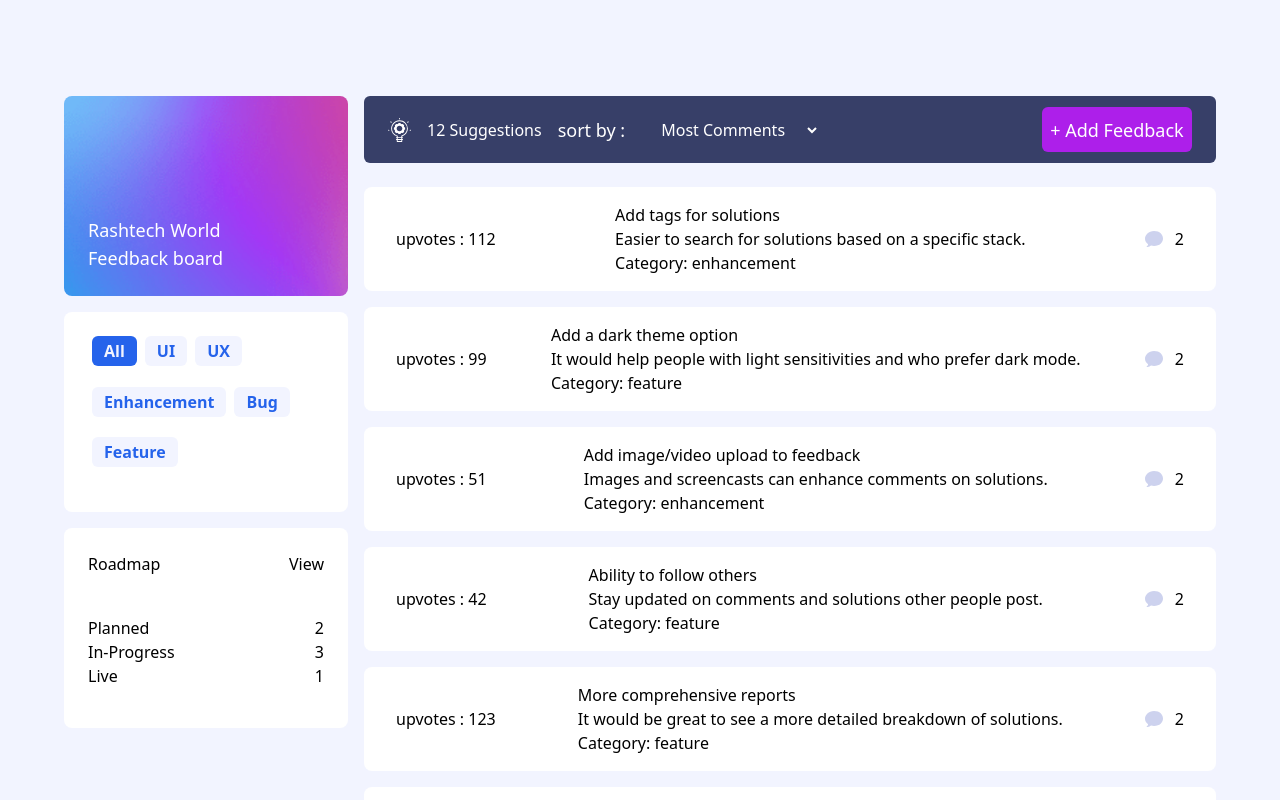
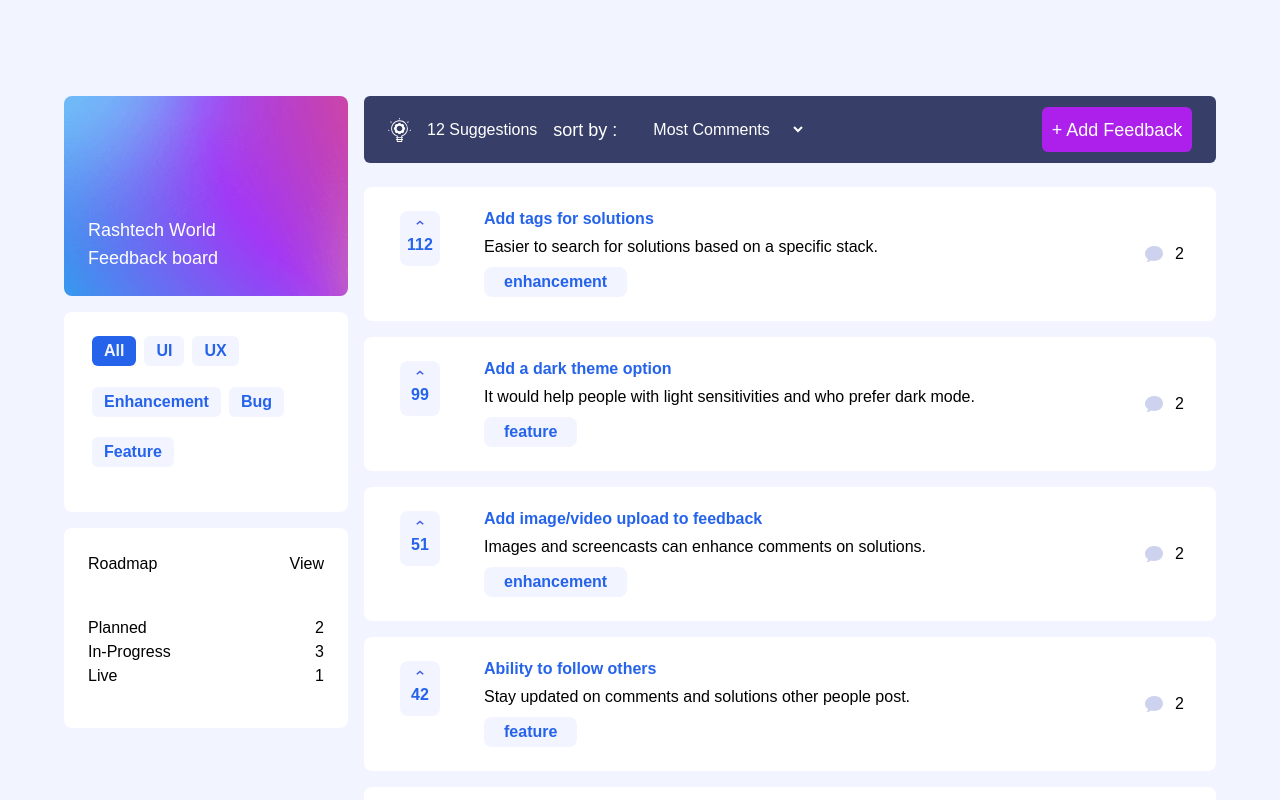
Before and after one commit to Damilola99-web/rashtech-feedback-app, a React (Create React App) app: page / in a window 1280 px wide. Shown: the top 800 px of the page. Built offline with nearby package versions, Linux system fonts and the light colour scheme.

Commit message:
styled brilliantly

```diff
--- a/src/App.css
+++ b/src/App.css
@@ -557,16 +557,16 @@ video {
   position: absolute;
 }
 
-.relative {
-  position: relative;
+.top-\[6px\] {
+  top: 6px;
+}
+
+.left-0 {
+  left: 0px;
 }
 
 .top-0 {
   top: 0px;
-}
-
-.left-0 {
-  left: 0px;
 }
 
 .bottom-0 {
@@ -577,44 +577,8 @@ video {
   right: 0px;
 }
 
-.top-\[\] {
-  top: ;
-}
-
-.top-\[75px\] {
-  top: 75px;
-}
-
-.top-\[px\] {
-  top: px;
-}
-
-.top-\[1px\] {
-  top: 1px;
-}
-
-.top-\[0\] {
-  top: 0;
-}
-
-.top-\[5px\] {
-  top: 5px;
-}
-
-.top-\[10px\] {
-  top: 10px;
-}
-
-.top-\[12px\] {
-  top: 12px;
-}
-
-.top-\[14px\] {
-  top: 14px;
-}
-
-.top-\[13px\] {
-  top: 13px;
+.z-\[2\] {
+  z-index: 2;
 }
 
 .z-20 {
@@ -629,10 +593,6 @@ video {
   z-index: 5;
 }
 
-.z-\[2\] {
-  z-index: 2;
-}
-
 .m-0 {
   margin: 0px;
 }
@@ -642,19 +602,19 @@ video {
   margin-right: 0.25rem;
 }
 
+.mx-4 {
+  margin-left: 1rem;
+  margin-right: 1rem;
+}
+
 .my-2 {
   margin-top: 0.5rem;
   margin-bottom: 0.5rem;
 }
 
-.mx-2 {
-  margin-left: 0.5rem;
-  margin-right: 0.5rem;
-}
-
-.mx-4 {
-  margin-left: 1rem;
-  margin-right: 1rem;
+.my-1 {
+  margin-top: 0.25rem;
+  margin-bottom: 0.25rem;
 }
 
 .mb-4 {
@@ -667,10 +627,6 @@ video {
 
 .mt-10 {
   margin-top: 2.5rem;
-}
-
-.mt-20 {
-  margin-top: 5rem;
 }
 
 .mt-28 {
@@ -701,8 +657,12 @@ video {
   height: 45px;
 }
 
-.h-\[80px\] {
-  height: 80px;
+.h-\[70px\] {
+  height: 70px;
+}
+
+.h-auto {
+  height: auto;
 }
 
 .h-screen {
@@ -717,12 +677,16 @@ video {
   width: 100%;
 }
 
-.w-\[150px\] {
-  width: 150px;
+.w-screen {
+  width: 100vw;
 }
 
-.w-screen {
-  width: 100vw;
+.w-\[140px\] {
+  width: 140px;
+}
+
+.w-\[134px\] {
+  width: 134px;
 }
 
 .w-\[26px\] {
@@ -733,36 +697,8 @@ video {
   width: 290px;
 }
 
-.w-\[\] {
-  width: ;
-}
-
-.w-\[100px\] {
-  width: 100px;
-}
-
-.w-\[70px\] {
-  width: 70px;
-}
-
-.w-\[10px\] {
-  width: 10px;
-}
-
-.w-\[130px\] {
-  width: 130px;
-}
-
-.w-\[120px\] {
-  width: 120px;
-}
-
-.w-\[134px\] {
-  width: 134px;
-}
-
-.w-\[140px\] {
-  width: 140px;
+.max-w-\[78px\] {
+  max-width: 78px;
 }
 
 .max-w-\[1200px\] {
@@ -781,6 +717,10 @@ video {
   flex-direction: column;
 }
 
+.flex-col-reverse {
+  flex-direction: column-reverse;
+}
+
 .flex-wrap {
   flex-wrap: wrap;
 }
@@ -791,6 +731,10 @@ video {
 
 .items-center {
   align-items: center;
+}
+
+.items-baseline {
+  align-items: baseline;
 }
 
 .justify-center {
@@ -813,6 +757,12 @@ video {
   margin-left: calc(2rem * calc(1 - var(--tw-space-x-reverse)));
 }
 
+.space-x-2 > :not([hidden]) ~ :not([hidden]) {
+  --tw-space-x-reverse: 0;
+  margin-right: calc(0.5rem * var(--tw-space-x-reverse));
+  margin-left: calc(0.5rem * calc(1 - var(--tw-space-x-reverse)));
+}
+
 .space-x-3 > :not([hidden]) ~ :not([hidden]) {
   --tw-space-x-reverse: 0;
   margin-right: calc(0.75rem * var(--tw-space-x-reverse));
@@ -829,18 +779,6 @@ video {
   --tw-space-y-reverse: 0;
   margin-top: calc(2rem * calc(1 - var(--tw-space-y-reverse)));
   margin-bottom: calc(2rem * var(--tw-space-y-reverse));
-}
-
-.space-x-10 > :not([hidden]) ~ :not([hidden]) {
-  --tw-space-x-reverse: 0;
-  margin-right: calc(2.5rem * var(--tw-space-x-reverse));
-  margin-left: calc(2.5rem * calc(1 - var(--tw-space-x-reverse)));
-}
-
-.space-x-0 > :not([hidden]) ~ :not([hidden]) {
-  --tw-space-x-reverse: 0;
-  margin-right: calc(0px * var(--tw-space-x-reverse));
-  margin-left: calc(0px * calc(1 - var(--tw-space-x-reverse)));
 }
 
 .self-center {
@@ -861,23 +799,6 @@ video {
 
 .rounded-none {
   border-radius: 0px;
-}
-
-.border {
-  border-width: 1px;
-}
-
-.border-0 {
-  border-width: 0px;
-}
-
-.border-\[\#373f\] {
-  border-color: #373f;
-}
-
-.border-\[\#373f68\] {
-  --tw-border-opacity: 1;
-  border-color: rgb(55 63 104 / var(--tw-border-opacity));
 }
 
 .bg-\[\#f2f4ff\] {
@@ -910,17 +831,9 @@ video {
   background-color: rgb(0 0 0 / var(--tw-bg-opacity));
 }
 
-.bg-transparent {
-  background-color: transparent;
-}
-
-.bg-slate-600 {
+.bg-red-500 {
   --tw-bg-opacity: 1;
-  background-color: rgb(71 85 105 / var(--tw-bg-opacity));
-}
-
-.bg-\[\#373f\] {
-  background-color: #373f;
+  background-color: rgb(239 68 68 / var(--tw-bg-opacity));
 }
 
 .p-6 {
@@ -955,6 +868,21 @@ video {
   padding-bottom: 0.5rem;
 }
 
+.px-0 {
+  padding-left: 0px;
+  padding-right: 0px;
+}
+
+.px-2 {
+  padding-left: 0.5rem;
+  padding-right: 0.5rem;
+}
+
+.py-1 {
+  padding-top: 0.25rem;
+  padding-bottom: 0.25rem;
+}
+
 .px-8 {
   padding-left: 2rem;
   padding-right: 2rem;
@@ -965,24 +893,9 @@ video {
   padding-right: 1rem;
 }
 
-.py-1 {
-  padding-top: 0.25rem;
-  padding-bottom: 0.25rem;
-}
-
-.px-1 {
-  padding-left: 0.25rem;
-  padding-right: 0.25rem;
-}
-
-.px-2 {
-  padding-left: 0.5rem;
-  padding-right: 0.5rem;
-}
-
-.px-0 {
-  padding-left: 0px;
-  padding-right: 0px;
+.px-5 {
+  padding-left: 1.25rem;
+  padding-right: 1.25rem;
 }
 
 .pt-28 {
@@ -997,16 +910,6 @@ video {
   vertical-align: middle;
 }
 
-.text-lg {
-  font-size: 1.125rem;
-  line-height: 1.75rem;
-}
-
-.text-xs {
-  font-size: 0.75rem;
-  line-height: 1rem;
-}
-
 .text-sm {
   font-size: 0.875rem;
   line-height: 1.25rem;
@@ -1015,6 +918,11 @@ video {
 .text-base {
   font-size: 1rem;
   line-height: 1.5rem;
+}
+
+.text-lg {
+  font-size: 1.125rem;
+  line-height: 1.75rem;
 }
 
 .font-bold {
@@ -1036,10 +944,6 @@ video {
   color: rgb(255 255 255 / var(--tw-text-opacity));
 }
 
-.opacity-80 {
-  opacity: 0.8;
-}
-
 .opacity-70 {
   opacity: 0.7;
 }
@@ -1051,6 +955,10 @@ video {
 .filter {
   -webkit-filter: var(--tw-blur) var(--tw-brightness) var(--tw-contrast) var(--tw-grayscale) var(--tw-hue-rotate) var(--tw-invert) var(--tw-saturate) var(--tw-sepia) var(--tw-drop-shadow);
           filter: var(--tw-blur) var(--tw-brightness) var(--tw-contrast) var(--tw-grayscale) var(--tw-hue-rotate) var(--tw-invert) var(--tw-saturate) var(--tw-sepia) var(--tw-drop-shadow);
+}
+
+* {
+  font-family: 'Jost', sans-serif;
 }
 
 .colorful {
@@ -1065,8 +973,21 @@ video {
     margin-right: 0px;
   }
 
+  .sm\:mx-1 {
+    margin-left: 0.25rem;
+    margin-right: 0.25rem;
+  }
+
+  .sm\:ml-10 {
+    margin-left: 2.5rem;
+  }
+
   .sm\:block {
     display: block;
+  }
+
+  .sm\:h-\[55px\] {
+    height: 55px;
   }
 
   .sm\:w-auto {
@@ -1077,12 +998,32 @@ video {
     width: 150px;
   }
 
-  .sm\:w-full {
-    width: 100%;
+  .sm\:w-\[40px\] {
+    width: 40px;
   }
 
-  .sm\:rounded-md {
-    border-radius: 0.375rem;
+  .sm\:flex-row {
+    flex-direction: row;
+  }
+
+  .sm\:flex-col {
+    flex-direction: column;
+  }
+
+  .sm\:items-center {
+    align-items: center;
+  }
+
+  .sm\:space-y-2 > :not([hidden]) ~ :not([hidden]) {
+    --tw-space-y-reverse: 0;
+    margin-top: calc(0.5rem * calc(1 - var(--tw-space-y-reverse)));
+    margin-bottom: calc(0.5rem * var(--tw-space-y-reverse));
+  }
+
+  .sm\:space-x-0 > :not([hidden]) ~ :not([hidden]) {
+    --tw-space-x-reverse: 0;
+    margin-right: calc(0px * var(--tw-space-x-reverse));
+    margin-left: calc(0px * calc(1 - var(--tw-space-x-reverse)));
   }
 
   .sm\:px-6 {
@@ -1099,11 +1040,6 @@ video {
 @media (min-width: 768px) {
   .md\:static {
     position: static;
-  }
-
-  .md\:mx-0 {
-    margin-left: 0px;
-    margin-right: 0px;
   }
 
   .md\:mt-0 {
@@ -1126,20 +1062,12 @@ video {
     height: auto;
   }
 
-  .md\:w-\[36\%\] {
-    width: 36%;
-  }
-
   .md\:w-full {
     width: 100%;
   }
 
-  .md\:w-auto {
-    width: auto;
-  }
-
-  .md\:w-\[150px\] {
-    width: 150px;
+  .md\:w-\[36\%\] {
+    width: 36%;
   }
 
   .md\:flex-row {
@@ -1176,12 +1104,12 @@ video {
     margin-bottom: calc(3rem * var(--tw-space-y-reverse));
   }
 
+  .md\:rounded-md {
+    border-radius: 0.375rem;
+  }
+
   .md\:rounded-lg {
     border-radius: 0.5rem;
-  }
-
-  .md\:rounded-md {
-    border-radius: 0.375rem;
   }
 
   .md\:bg-transparent {
@@ -1197,11 +1125,6 @@ video {
     padding-right: 3rem;
   }
 
-  .md\:px-8 {
-    padding-left: 2rem;
-    padding-right: 2rem;
-  }
-
   .md\:px-6 {
     padding-left: 1.5rem;
     padding-right: 1.5rem;
@@ -1210,6 +1133,11 @@ video {
   .md\:px-4 {
     padding-left: 1rem;
     padding-right: 1rem;
+  }
+
+  .md\:px-8 {
+    padding-left: 2rem;
+    padding-right: 2rem;
   }
 
   .md\:text-lg {
--- a/src/components/Header.js
+++ b/src/components/Header.js
@@ -7,7 +7,7 @@ const { productRequests } = data;
 
 export default function Header({ sort, setSort }) {
 	return (
-		<div className=" absolute top-[13px] md:static rounded-none z-[2] left-0 w-screen overflow-hidden bg-[#373f68] md:w-full h-[67px] mb-4 text-white md:rounded-md text-md flex flex-row items-center justify-between py-2 px-0 sm:px-6 md:px-6 mt-16 md:mt-0">
+		<div className=" absolute top-[6px] md:static rounded-none z-[2] left-0 w-screen overflow-hidden bg-[#373f68] md:w-full h-[67px] mb-4 text-white md:rounded-md text-md flex flex-row items-center justify-between py-2 px-0 sm:px-6 md:px-6 mt-16 md:mt-0">
 			<div className=" flex flex-row space-x-4 items-center">
 				<img src={Logo} alt="" className=" hidden sm:block" />
 				<p className=" hidden sm:block">{productRequests.length} Suggestions</p>
--- a/src/components/Navbar.js
+++ b/src/components/Navbar.js
@@ -4,7 +4,7 @@ import Close from '../assets/shared/mobile/icon-close.svg';
 
 export default function({ navOpen, setNavOpen }) {
 	return (
-		<div className=" w-screen fixed top-0 px-8 left-0 md:static lg:w-full h-[80px] items-center md:h-[200px] justify-between colorful flex md:w-[36%] flex-row md:rounded-lg md:justify-start md:items-end md:p-6 z-20">
+		<div className=" w-screen fixed top-0 px-8 left-0 md:static lg:w-full h-[70px] items-center md:h-[200px] justify-between colorful flex md:w-[36%] flex-row md:rounded-lg md:justify-start md:items-end md:p-6 z-20">
 			<div>
 				<p className=" text-white text-lg align-middle">Rashtech World</p>
 				<p className=" text-white text-lg align-middle">Feedback board</p>
--- a/src/components/Product.js
+++ b/src/components/Product.js
@@ -1,27 +1,36 @@
 import React from 'react';
 import { Link } from 'react-router-dom';
 import Icon from '../assets/shared/icon-comments.svg';
+import Arrow from '../assets/shared/icon-arrow-up.svg'
+import Down from '../assets/shared/icon-arrow-down.svg'
 
 export default function Product({ product }) {
 	const { id, category, comments, title, upvotes, description } = product;
 	return (
 		<Link to={`/details/${id}`}>
 			{product && (
-				<div className="w-full rounded-lg bg-white my-2 p-4 flex px-8 md:px-8 justify-between items-center space-x-8 relative">
-					<p className=' absolute bottom-0 left-0 md:static'>upvotes : {upvotes}</p>
-					<div className=''>
-						<h3>{title}</h3>
-						<p>{description}</p>
-						<p>Category: {category}</p>
+				<div className="w-full rounded-lg bg-white my-2 p-4 flex px-8 md:px-8 justify-between items-baseline sm:items-center space-x-8 ">
+					<div className='flex flex-col-reverse sm:flex-row '>
+						<button className=" my-2 flex-row sm:w-[40px] flex px-4 py-2 sm:flex-col space-x-2 max-w-[78px] h-auto items-center justify-center sm:space-y-2 sm:space-x-0 sm:h-[55px] rounded-lg bg-[#f2f4ff] text-blue-600 font-bold sm:mx-1  bottom-0 left-0 ">
+							<img src={Arrow} alt="" />
+							<p>{upvotes}</p>
+						</button>
+						<div className=" sm:ml-10">
+							<h3 className=' text-base font-bold text-blue-600 my-1'>{title}</h3>
+							<p className=' text-base my-1'>{description}</p>
+							<button className=" px-5 py-2 flex items-center h-[30px] rounded-lg bg-[#f2f4ff] text-blue-600 font-bold my-2">
+								{category}
+							</button>
+						</div>
 					</div>
 					{comments && (
-						<div className='flex items-center justify-center space-x-3'>
+						<div className="flex items-center justify-center space-x-3">
 							<img src={Icon} alt="" />
 							<p>{comments.length}</p>
 						</div>
 					)}
 					{!comments && (
-						<div className=' flex items-center justify-center space-x-3'>
+						<div className=" flex items-center justify-center space-x-3">
 							<img src={Icon} alt="" />
 							<p>0</p>
 						</div>
--- a/src/index.css
+++ b/src/index.css
@@ -1,9 +1,14 @@
 @tailwind base;
 @tailwind components;
 @tailwind utilities;
+@import url('https://fonts.googleapis.com/css2?family=Jost:wght@300;400;500;600&display=swap');
+
+* {
+	font-family: 'Jost', sans-serif;
+}
 
 .colorful {
-    background: url(./assets/suggestions/desktop/background-header.png);
-    background-repeat: no-repeat;
-    background-size: cover;
+	background: url(./assets/suggestions/desktop/background-header.png);
+	background-repeat: no-repeat;
+	background-size: cover;
 }
--- a/src/pages/AddFeedback.js
+++ b/src/pages/AddFeedback.js
@@ -1,9 +1,34 @@
-import React from 'react';
+import React, { useState } from 'react';
 
 const AddFeedback = () => {
+
+    const [title, setTitle] = useState('')
+    const [category, setCategory] = useState('')
+    const [escription, setDescription] = useState('')
+
     return (
         <div>
-            add feedback
+            <p>Create New Feedback</p>
+
+            <form>
+                <label>
+                    <span>Feedback Title</span>
+                    <span>Add a short, descriptive headline</span>
+                    <input type="text" value={title} onChange={(e)=> setTitle(e.target.value)} />
+                </label>
+                <label>
+                    <span>Category</span>
+                    <span>Select a category</span>
+                    <input list='category' value={category} onChange={(e)=> setCategory(e.target.value)} className=' bg-red-500' />
+                    <datalist id='category'>
+                        <option value="feature"></option>
+                        <option value="ui"></option>
+                        <option value="ux"></option>
+                        <option value="enhancement"></option>
+                        <option value="bug"></option>
+                    </datalist>
+                </label>
+            </form>
         </div>
     );
 }
```
